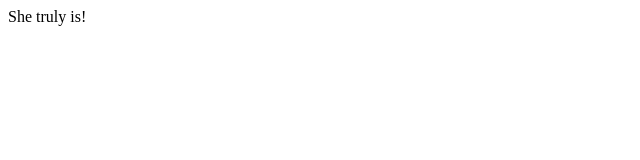
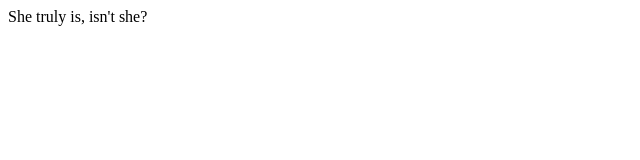
Before and after one commit to Abdul-MughisA/ACICLiv.github.io, a plain HTML site: page index.html in a window 1280 px wide. Shown: the full height of the page, 0-640 px from the left. Drawn offline with Linux system fonts and the light colour scheme.

Commit message:
Update index.html

```diff
--- a/index.html
+++ b/index.html
@@ -6,6 +6,6 @@
         </title>
     </head>
     <body>
-        She truly is!
+        She truly is, isn't she?
     </body>
 </html>
```
